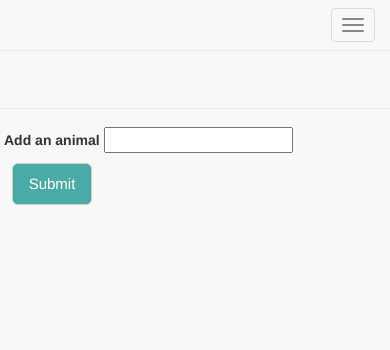
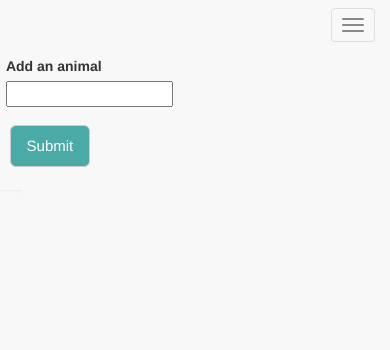
Before and after one commit to Meggin/GiphTastic, a PHP site: page / in a window 390 px wide; the page is wider, and only the part inside the window is pictured. Shown: the top 350 px of that part. Run offline with PHP 8.4, Linux system fonts and the light colour scheme.

Commit message:
responsive-enough

```diff
--- a/assets/css/style.css
+++ b/assets/css/style.css
@@ -7,7 +7,26 @@
 	background-color: #f8f8f8;
 }
 
-.row {
+label {
+	display: block;
+}
+
+#add-animal {
+	margin: 2%;
+	font-size: 15px;
+}
+
+#topic-input {
+	width: 90%;
+}
+
+.btn-default {
+	color: #ffffff;
+	background-color: #4aaaa5;
+	margin: 1%;
+}
+
+.col-md-3 {
 	background-color: #f8f8f8;
 }
 
@@ -15,8 +34,8 @@
 	background-color: #f8f8f8;
 }
 
-.col-md-3 {
-	background-color: #f8f8f8;
+.gif {
+	max-width: 100%;
 }
 
 .well {
@@ -27,7 +46,8 @@
 	margin-bottom: 0;
 }
 
-header {
+.navbar-default {
+	border: none;
 }
 
 .pull-left {
@@ -37,63 +57,20 @@
   padding: 1%;
 }
 
-.gif {
-	max-width: 100%;
+.pull-right {
+  float: right !important;
+  width: 100%;
+  overflow: auto;
+  padding: 1%;
 }
 
 .rating {
 	padding: 2%;
 }
 
-.hover {
+.row {
+	background-color: #f8f8f8;
 }
-
-section {
-}
-
-.btn-default {
-	color: #ffffff;
-	background-color: #4aaaa5;
-	margin: 1%;
-}
-
-#add-animal {
-	margin: 2%;
-	font-size: 15px;
-
-}
-
-.navbar-default {
-	border: none;
-}
-
-/*
-  These rules take effect when the browser's width
-  is 1200px or more.
-*/
-@media screen and (min-width: 1200px) {
-
-
-/*
-  These rules take effect when the browser's width
-  is 1024px or more.
-*/
-@media screen and (min-width: 1024px) {
-
-}
-
-/*
-  These rules take effect when the browser's width
-  is 769px or more.
-*/
-@media screen and (max-width: 980px) {
-
-	/*
-	  No specific rules for large screens at this time.
-	*/
-
-}
-
 
 /*
   These rules take effect when the browser's width
@@ -101,6 +78,24 @@
 */
 @media screen and (max-width: 768px) {
 
+	#add-animal {
+		margin-top: 10%;
+	}
+
+	#select-giph {
+		position: absolute;
+	  	top: 35px;
+	  	/*
+	     Not ideal, but it lets all the important stuff be shown
+	     without making things unusable.
+	  	*/
+	  	z-index: -1;
+	}
+
+	#display-giphs {
+		position: absolute;
+		top: 190px;
+	}
 }
 
 /*
@@ -109,6 +104,21 @@
 */
 @media screen and (max-width: 640px) {
 
+#add-animal {
+	margin-top: 10%;
+}
 
+#select-giph {
+  position: absolute;
+  top: 35px;
+  /*
+    Not ideal, but it lets all the important stuff be shown
+    without making things unusable.
+  */
+  z-index: -1;
+}
 
+#display-giphs {
+	position: absolute;
+	top: 190px;
 }
--- a/assets/javascript/game.js
+++ b/assets/javascript/game.js
@@ -1,9 +1,7 @@
-// Global variable.
+// Global variables.
 //____________________________________________________________________________________
-// Array that will hold giphs.
+// Array that holds giphs.
 var topics = [];
-var topicNotFound;
-
 
 // Event listeners
 //____________________________________________________________________________________
@@ -13,7 +11,6 @@
 
 		// Set topic to selected item.
 		var topic = $(this).attr("data-name");
-		console.log("This is the correct topic: " + topic);
 
 		// Retrieve giphs for selected topic.
 		retrieveGiphs(topic);
@@ -47,8 +44,6 @@
 	  // Create new topic from input value.
 	  var newTopic = $("#topic-input").val().trim();
 
-	  console.log("New topic: " + newTopic);
-
 	  var alreadyTopicCheck = jQuery.inArray(newTopic, topics);
 
 	  // Don't create a new topic for an empty string.
@@ -60,6 +55,8 @@
 	  	return;
 	  } else {
 
+	  	// Check if topic exists first.
+	  	// If so, will retrieve data.
 	  	checkTopicExists(newTopic);
 
 	  }
@@ -71,11 +68,9 @@
 //_____________________________________________________________________________________
 
 
-//TODO
+// First check topic exists.
 function checkTopicExists(newTopic) {
 	var queryURL = "http://api.giphy.com/v1/gifs/search?q=" + newTopic  + "&limit=10&api_key=dc6zaTOxFJmzC";
-
-	console.log("Query looks like this: " + queryURL);
 
 	// Create AJAX call for the specific topic.
 	$.ajax({
@@ -88,15 +83,17 @@
 	  // If giphs exist...
 	  if (response.data.length === 0) {
 
+	  	// Let user know that no data exists.
 	  	alert("No giphs found for that animal!");
 	  	// Clear out input text as a courtesy to your user.
 	  	$("#topic-input").val("");
 
 	  	return;
 
-	  // Push new topic to array.
-	  // Render buttons to include new topic.
-	  // Retrieve giphs for new topic.
+	  // If topic exists...
+	  // Retrieve giphs.
+	  // Push topic to topics array.
+	  // Render buttons.
 	  } else {
 
 	  	// Display retrieved giphs.
@@ -145,8 +142,6 @@
 	// Query giphy API to retrieve 10 giphs matching the topic.
 	var queryURL = "http://api.giphy.com/v1/gifs/search?q=" + topic  + "&limit=10&api_key=dc6zaTOxFJmzC";
 
-	console.log("Query looks like this: " + queryURL);
-
 	// Create AJAX call for the specific topic.
 	$.ajax({
 	url: queryURL,
@@ -155,20 +150,7 @@
 
 	  console.log(response);
 
-	  // If giphs exist...
-	  if (response.data.length !== 0) {
-
-	  	// Display retrieved giphs.
-	  	displayGiphs(response);
-
-	  	return topicNotFound = false;
-
-	  	// Todo: handle words that have no giphs.
-	  } else {
-	  	console.log("There's no giphs for: " + topic);
-
-	  	return topicNotFound = true;
-	  }
+	  displayGiphs(response);
 
 	});
 };
@@ -225,8 +207,8 @@
 
 $(document).ready(function() {
 	// We don't need to render buttons with an empty array at the start.
-	// But it's nice to have the option to give the array values
-	// And this will make it work at the start.
+	// But since we will be working with persistence soon,
+	// Seemed nice to keep this here for future use.
 	renderButtons();
 	// Input form is in the html file.
 	// So listener needed when document ready.
--- a/index.html
+++ b/index.html
@@ -35,9 +35,10 @@
     <div id="container">
       <div class="row">
         <div class="col-md-9 well" id="display-giphs">
+          <!-- This is where the giphs will go.-->
         </div>
         <div class="col-md-3 well" id="select-giph">
-          <form id="giph-form" class="form-group">
+          <form id="giph-form" class="form-group pull-right">
             <label for="topic-input">Add an animal</label>
             <input type="text" id="topic-input"><br>
 
```
